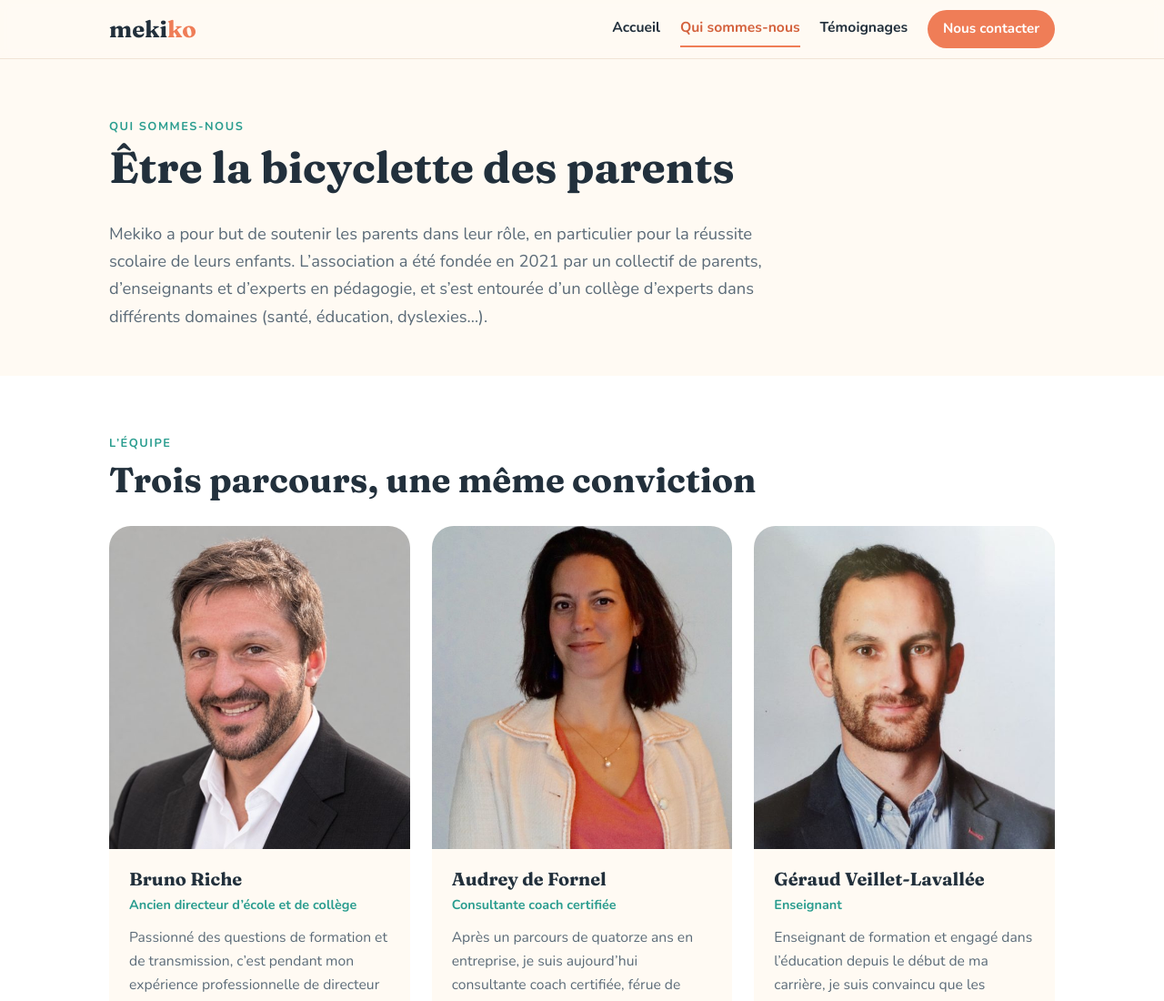
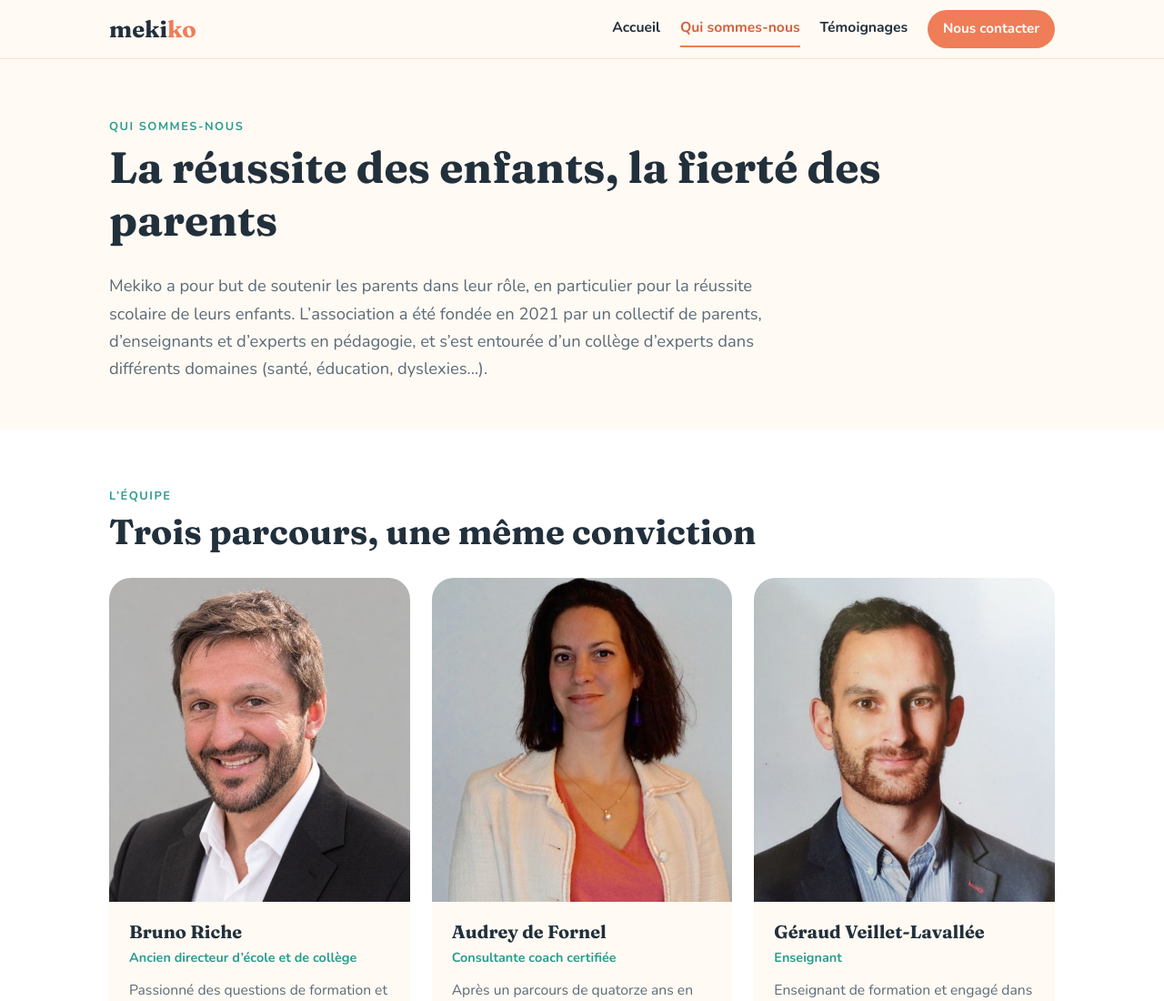
Before and after one commit to galavia/mekiko-site, a plain HTML site: page qui-sommes-nous.html in a window 1280 px wide. Shown: the top 1100 px of the page at 91% size. Drawn offline with nearby package versions, Linux system fonts and the light colour scheme.

Commit message:
Update qui-sommes-nous.html

```diff
--- a/qui-sommes-nous.html
+++ b/qui-sommes-nous.html
@@ -28,7 +28,7 @@
   <section class="page-hero">
     <div class="wrap">
       <div class="kicker">Qui sommes-nous</div>
-      <h1>Être la bicyclette des parents</h1>
+      <h1>La réussite des enfants, la fierté des parents</h1>
       <p class="lead">Mekiko a pour but de soutenir les parents dans leur rôle, en particulier pour la réussite scolaire de leurs enfants. L’association a été fondée en 2021 par un collectif de parents, d’enseignants et d’experts en pédagogie, et s’est entourée d’un collège d’experts dans différents domaines (santé, éducation, dyslexies…).</p>
     </div>
   </section>
```
